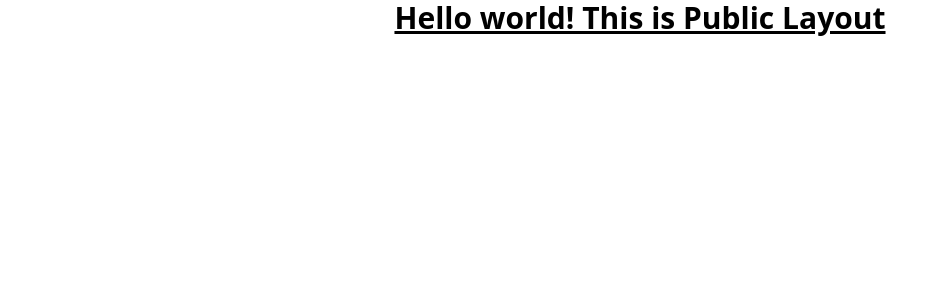
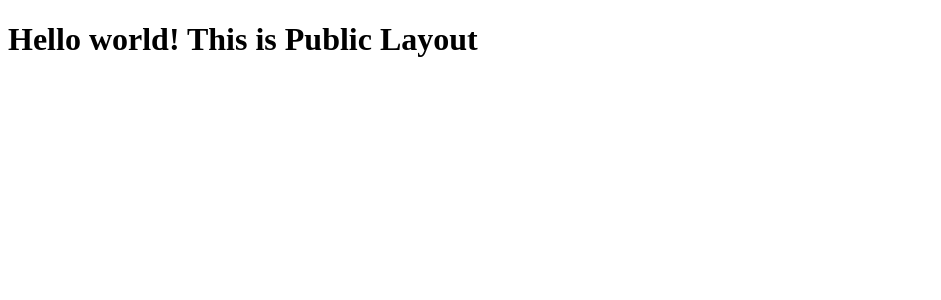
Before and after one commit to taddy569/mini-dictionary, a React (Create React App) app: page /public/login in a window 1280 px wide. Shown: the top 300 px of the page, without its empty margins (0-941 px from the left). Built offline with nearby package versions, Linux system fonts and the light colour scheme.

Commit message:
uninstall tailwindcss

```diff
--- a/package.json
+++ b/package.json
@@ -46,12 +46,9 @@
   },
   "devDependencies": {
     "@types/redux-logger": "^3.0.9",
-    "autoprefixer": "^10.4.7",
     "eslint": "^8.17.0",
     "eslint-config-prettier": "^8.5.0",
-    "postcss": "^8.4.14",
     "prettier": "2.6.2",
-    "redux-logger": "^3.0.6",
-    "tailwindcss": "^3.0.24"
+    "redux-logger": "^3.0.6"
   }
 }
--- a/postcss.config.js
+++ /dev/null
@@ -1,6 +0,0 @@
-module.exports = {
-  plugins: {
-    tailwindcss: {},
-    autoprefixer: {},
-  },
-}
--- a/src/App.tsx
+++ b/src/App.tsx
@@ -9,7 +9,7 @@ import { store } from 'redux/store'
 function App() {
   return (
     <Provider store={store}>
-      <div className="App">
+      <div className="">
         <AppRouter />
       </div>
     </Provider>
--- a/src/scenes/Products/ProductItem/ProductItem.tsx
+++ b/src/scenes/Products/ProductItem/ProductItem.tsx
@@ -8,7 +8,10 @@ const ProductItem: React.FunctionComponent<{ product: ProductType }> = ({
   product,
 }) => {
   return (
-    <Link to={`/products/${product.id}`}>
+    <Link
+      to={`/products/${product.id}`}
+      className="flex flex-col justify-center items-center "
+    >
       <img
         className="inline object-scale-down w-32 h-32"
         src={product.thumbnail}
--- a/tailwind.config.js
+++ /dev/null
@@ -1,7 +0,0 @@
-module.exports = {
-  content: ['./src/**/*.{js,jsx,ts,tsx}'],
-  theme: {
-    extend: {},
-  },
-  plugins: [],
-}
```
Also changed, not shown: 1 other file (tests, documents, lock files or other folders).
